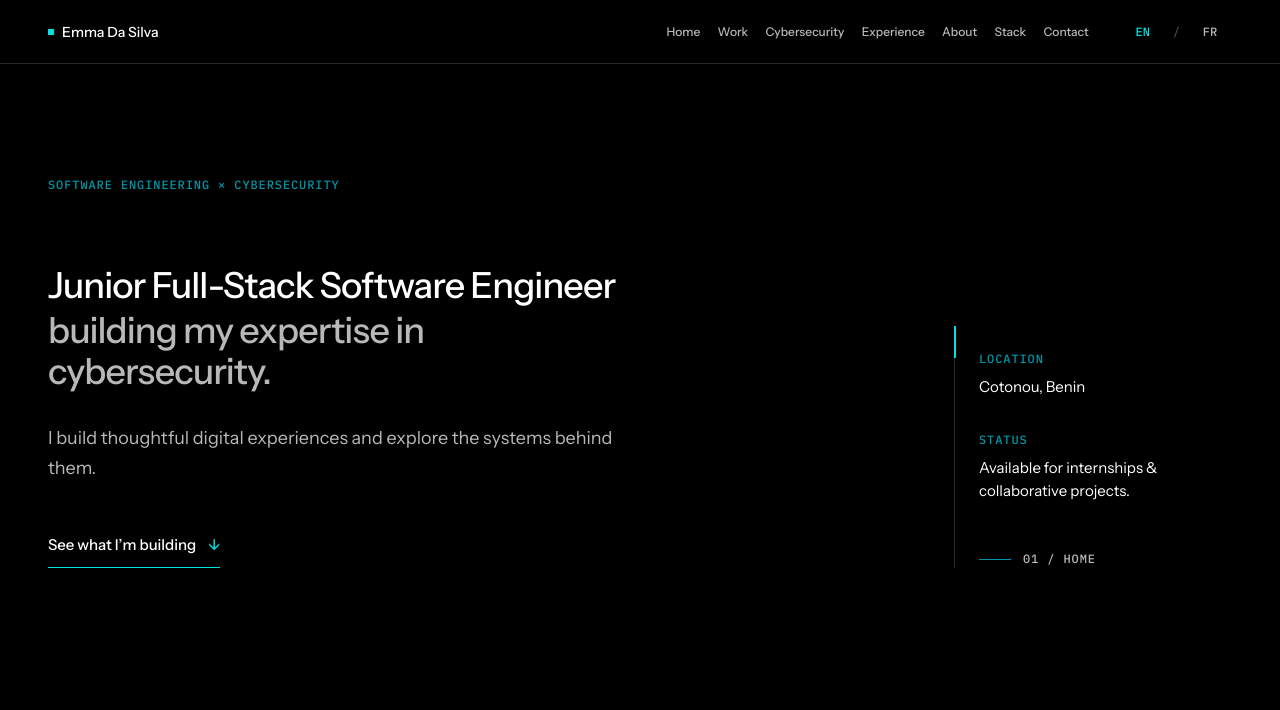
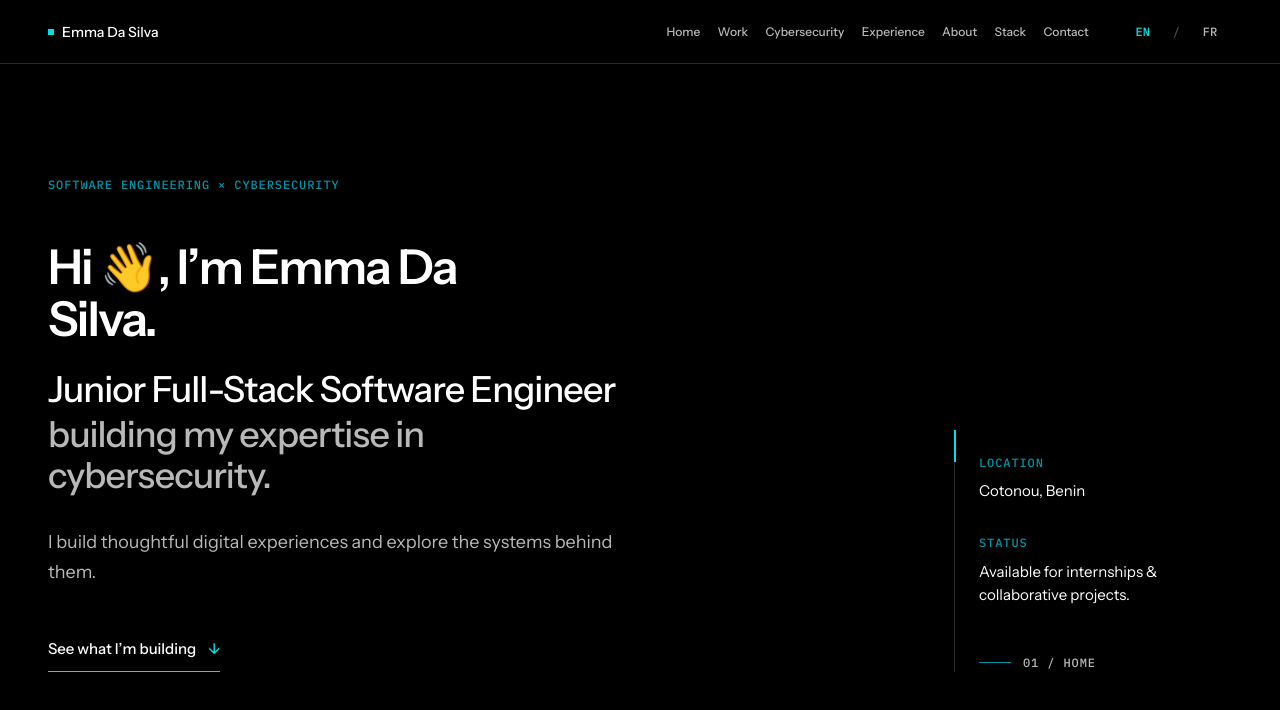
Before and after one commit to emma-dasilva-dev/emma-dasilva-portfolio, a Next.js app: page /en in a window 1280 px wide. Shown: the top 710 px of the page. Built offline with nearby package versions, Linux system fonts and the light colour scheme.

Commit message:
fix: keep hero name together

```diff
--- a/src/components/sections/Hero.tsx
+++ b/src/components/sections/Hero.tsx
@@ -19,7 +19,10 @@ export function Hero({ locale }: HeroProps) {
           <p className={styles.eyebrow}>{content.eyebrow}</p>
 
           <div className={styles.introduction}>
-            <h1 className={styles.name}>{content.greeting}</h1>
+            <h1 className={styles.name}>
+              <span>{content.greetingPrefix}</span>{" "}
+              <span className={styles.personName}>{content.name}</span>
+            </h1>
             <p className={styles.positioning}>
               <span className={styles.primaryTitle}>{content.titlePrimary}</span>
               <span className={styles.secondaryTitle}>{content.titleSecondary}</span>
```
